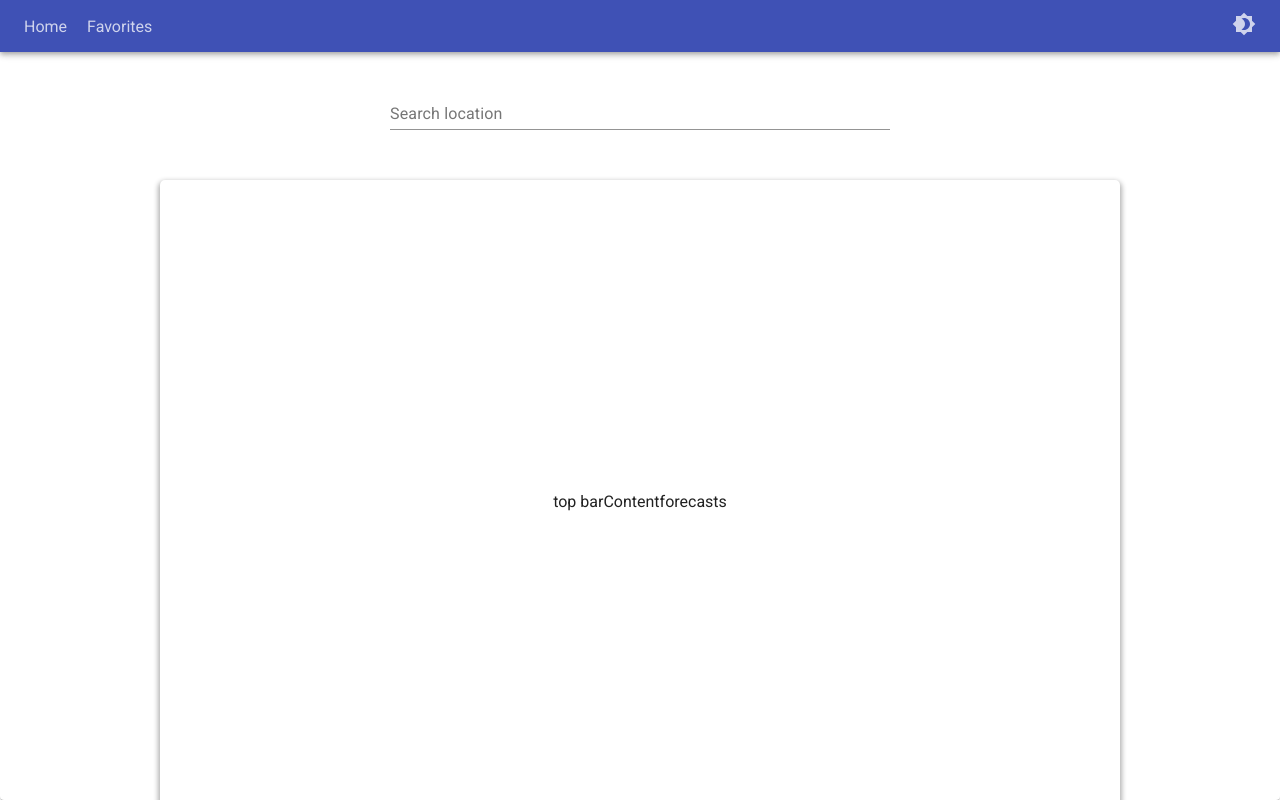
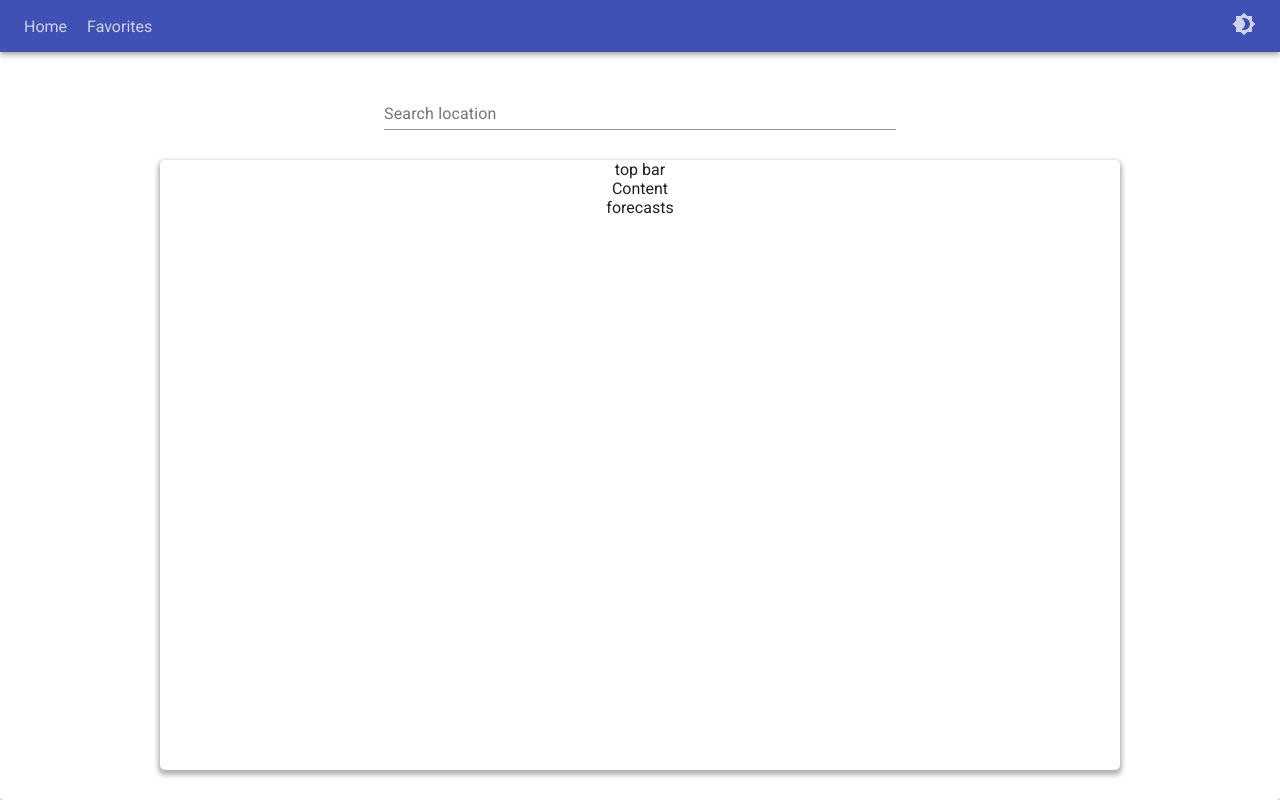
Before and after one commit to rzk666/Razi-Elbaz-9-11-20, a React (Create React App) app: page / in a window 1280 px wide. Built offline with nearby package versions, Linux system fonts and the light colour scheme.

Commit message:
[MISC] Made some structure adjustments

```diff
--- a/src/components/Home/WeatherCard.jsx
+++ b/src/components/Home/WeatherCard.jsx
@@ -10,12 +10,12 @@ const WeatherContainer = withStyles({
   root: {
     borderRadius: 5,
     border: 0,
-    height: 800,
+    height: '100%',
     width: '75%',
     padding: '0 30px',
     display: 'flex',
+    flexDirection: 'column',
     alignItems: 'center',
-    justifyContent: 'center',
   },
 })(Card);
 
@@ -43,7 +43,7 @@ const WeatherCard = ({ currentWeather }) => {
               <div className={styles.content}>
                 Content
               </div>
-              <Forecasts daily={daily} />
+              <Forecasts isLoading={forecast.isLoading} daily={daily} />
             </>
           ) }
       </>
--- a/src/components/Home/WeatherSearch.jsx
+++ b/src/components/Home/WeatherSearch.jsx
@@ -46,8 +46,8 @@ const WeatherSearch = ({ fetchWeather }) => {
 
   return (
     <Autocomplete
+      style={{ width: '40%', marginBottom: '30px' }}
       filterOptions={(x) => x}
-      fullWidth
       options={options}
       getOptionLabel={(option) => option.LocalizedName || ''}
       onInputChange={(e, newValue) => setSearchValue(newValue)}
--- a/src/controllers/HomeController.jsx
+++ b/src/controllers/HomeController.jsx
@@ -15,9 +15,9 @@ const HomeController = (props) => {
     console.log('MOUNT');
   }, []);
 
-  const fetchWeatherWithForcast = () => {
-    fetchWeather();
-    fetchForecast();
+  const fetchWeatherWithForcast = (key) => {
+    fetchWeather(key);
+    fetchForecast(key);
   };
 
   const { View } = props;
--- a/src/hocs/WithLayout.jsx
+++ b/src/hocs/WithLayout.jsx
@@ -35,7 +35,13 @@ const WithLayoutHOC = (ComposedComponent) => {
     });
     return (
       <ThemeProvider theme={theme}>
-        <Paper style={{ height: '100vh', width: '100vw' }}>
+        <Paper style={{
+          height: '100vh',
+          width: '100vw',
+          display: 'flex',
+          flexDirection: 'column',
+        }}
+        >
           <Navbar toggleDarkMode={() => toggleDarkMode(!darkMode)} />
           <ComposedComponent {...props} />
         </Paper>
--- a/src/views/HomeView.jsx
+++ b/src/views/HomeView.jsx
@@ -10,9 +10,7 @@ const HomeView = ({
   fetchWeather,
 }) => (
   <div className={styles.wrapper}>
-    <div className={styles.search_container}>
-      <WeatherSearch fetchWeather={fetchWeather} />
-    </div>
+    <WeatherSearch fetchWeather={fetchWeather} />
     <WeatherCard currentWeather={weather} />
   </div>
 );
--- a/src/views/HomeView.module.scss
+++ b/src/views/HomeView.module.scss
@@ -4,9 +4,6 @@
     height: 100%;
     width: 100%;
     padding: 30px 0;
+    padding-bottom: 30px;
     align-items: center;
-    .search_container{
-        width: 500px;
-        margin-bottom: 50px;
-    }
 }
```
